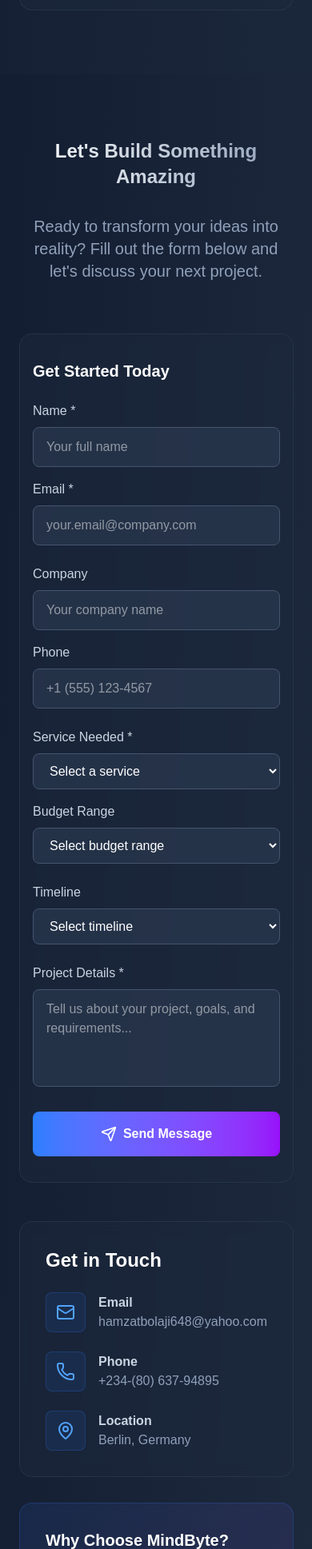
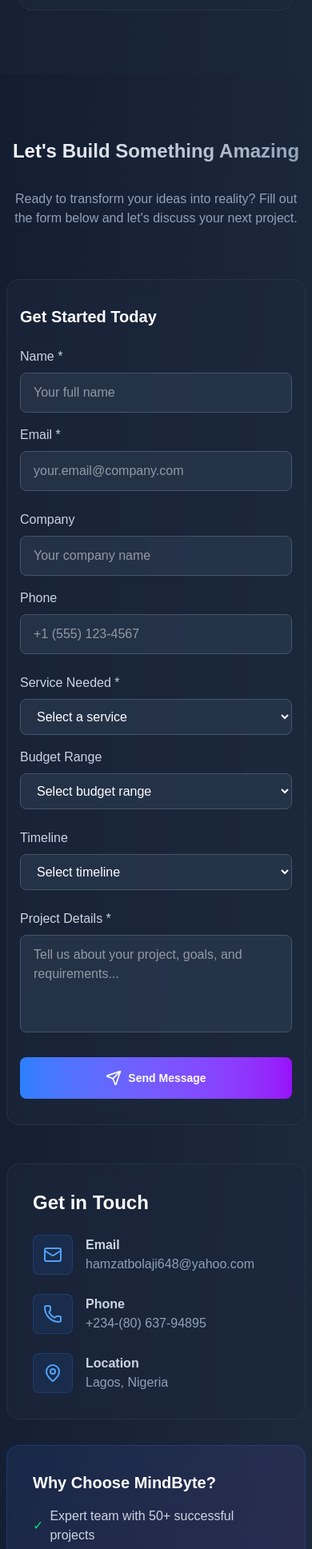
Before and after one commit to AbayomiOlaoye/mindbytech, a Next.js app: page / in a window 390 px wide. Shown: the part 6461-8398 px from the top of the page at 80% size. Built offline with nearby package versions, Linux system fonts and the light colour scheme.

Commit message:
Update contact section styling and content in DevAgencyWebsite
- Adjusted the layout of the contact section for improved responsiveness.
- Modified heading and paragraph styles for better visual hierarchy.
- Updated location information from Berlin, Germany to Lagos, Nigeria.

```diff
--- a/app/page.js
+++ b/app/page.js
@@ -559,10 +559,10 @@ const DevAgencyWebsite = () => {
       </section>
 
       {/* Contact Form */}
-      <section id="contact" className="py-20">
-        <div className="container mx-auto px-6">
+      <section id="contact" className="py-20 w-full px-2">
+        <div className="container mx-auto">
           <motion.h2
-            className="text-2xl md:text-5xl font-bold text-center mb-8 bg-gradient-to-r from-white to-slate-400 bg-clip-text text-transparent"
+            className="text-2xl md:text-5xl mx-auto font-bold text-center mb-8 bg-gradient-to-r from-white to-slate-400 bg-clip-text text-transparent"
             initial={{ opacity: 0, y: 30 }}
             whileInView={{ opacity: 1, y: 0 }}
             viewport={{ once: true }}
@@ -571,7 +571,7 @@ const DevAgencyWebsite = () => {
             Let&apos;s Build Something Amazing
           </motion.h2>
           <motion.p
-            className="text-xl text-slate-400 text-center mb-16 max-w-2xl mx-auto"
+            className="text-md md:text-xl text-slate-400 text-center mb-16 max-w-2xl mx-auto"
             initial={{ opacity: 0, y: 30 }}
             whileInView={{ opacity: 1, y: 0 }}
             viewport={{ once: true }}
@@ -741,7 +741,7 @@ const DevAgencyWebsite = () => {
                 <button
                   type="submit"
                   disabled={isSubmitting}
-                  className="w-full bg-gradient-to-r from-blue-500 to-purple-600 text-white py-4 rounded-lg font-semibold flex items-center justify-center space-x-2 hover:shadow-lg hover:shadow-blue-500/25 transition-all duration-300 disabled:opacity-50 disabled:cursor-not-allowed"
+                  className="w-full bg-gradient-to-r from-blue-500 text-sm md:text-base to-purple-600 text-white py-4 rounded-lg font-semibold flex items-center justify-center space-x-2 hover:shadow-lg hover:shadow-blue-500/25 transition-all duration-300 disabled:opacity-50 disabled:cursor-not-allowed"
                 >
                   {isSubmitting ? (
                     <>
@@ -791,7 +791,7 @@ const DevAgencyWebsite = () => {
                     </div>
                     <div>
                       <p className="text-slate-300 font-semibold">Location</p>
-                      <p className="text-slate-400">Berlin, Germany</p>
+                      <p className="text-slate-400">Lagos, Nigeria</p>
                     </div>
                   </div>
                 </div>
```
